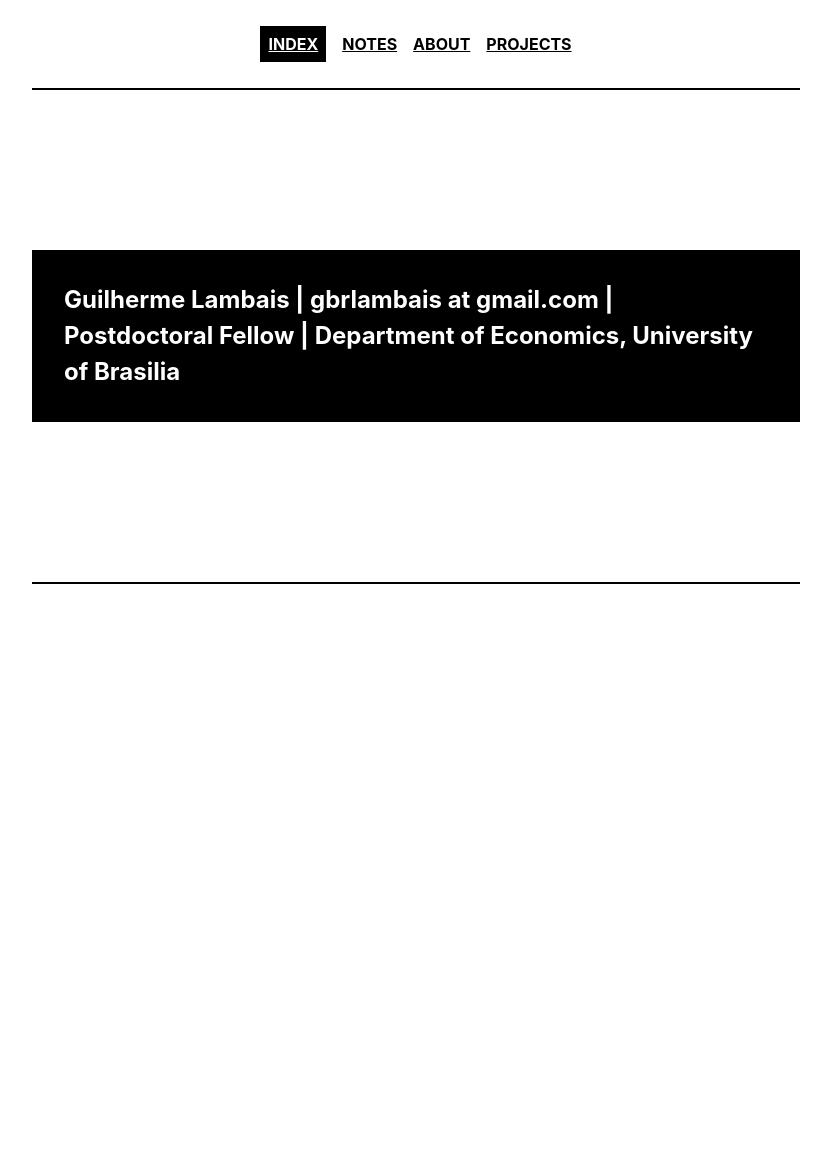
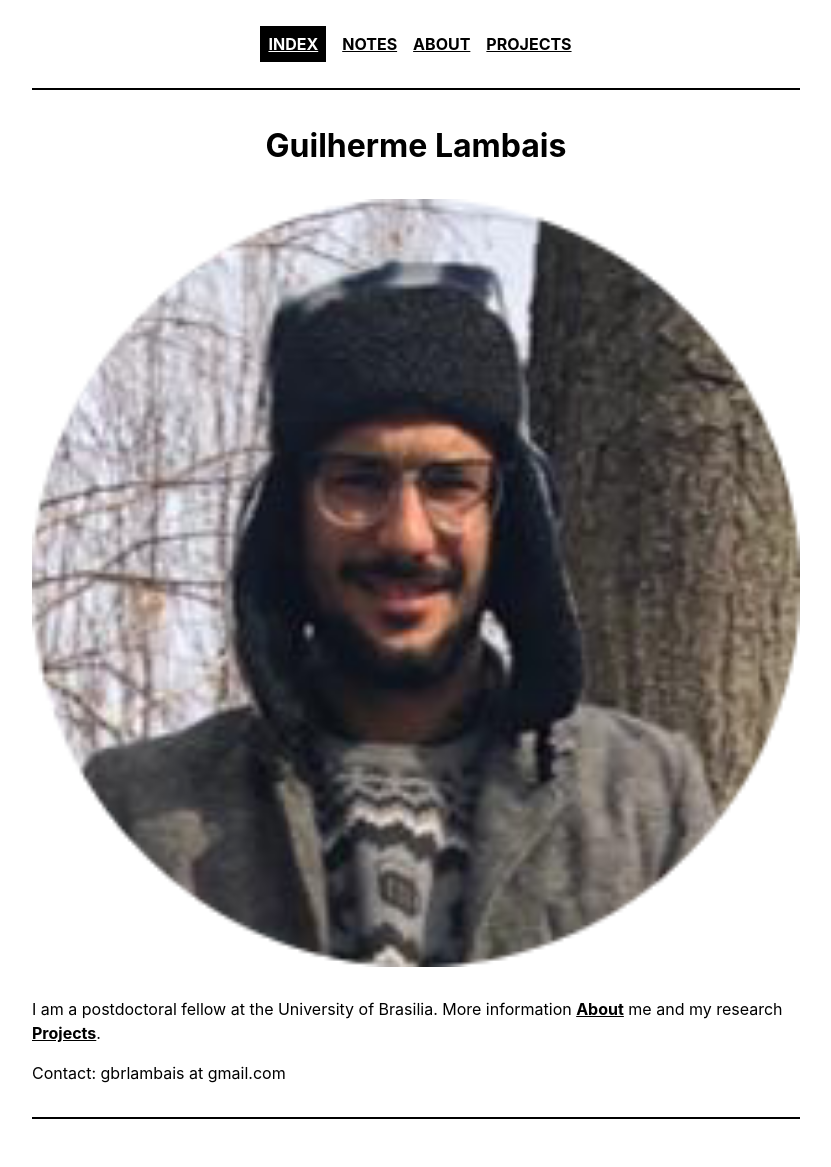
Before and after one commit to gbrlambais/gbrlambais.github.io, a Jekyll site: the page built from index.html, in a window 1280 px wide. Shown: the whole page, without its empty margins (224-1055 px from the left). Built offline with Jekyll 4.4.1, drawn with Linux system fonts in a browser that asks for light colours; the list of posts is cut into pages by our own code; before the commit the page ends 900 px from its top, so only the background shows below that.

Commit message:
new index

```diff
--- a/index.html
+++ b/index.html
@@ -3,6 +3,21 @@
 title: Index
 ---
 
-  <article class="post index" role="article">
-  <h1 class="post-title">{{ site.description }}</h1>
-  </article>
+<center>
+    <h1> Guilherme Lambais </h1>
+</center>
+
+<div class="row">
+    <div class="leftcol">
+        <center>
+            <img src="circle-cropped.png">
+        </center>
+    </div>
+    <div class="rightcol">
+
+        <p>
+            I am a postdoctoral fellow at the University of Brasilia. More information <a href="/about">About</a> me and my research <a href="/projects">Projects</a>.
+        </p>
+        <p> Contact: gbrlambais at gmail.com </p>
+    </div>
+</div>
```
Also changed, not shown: circle-cropped.png (added), pic.JPG (deleted).
